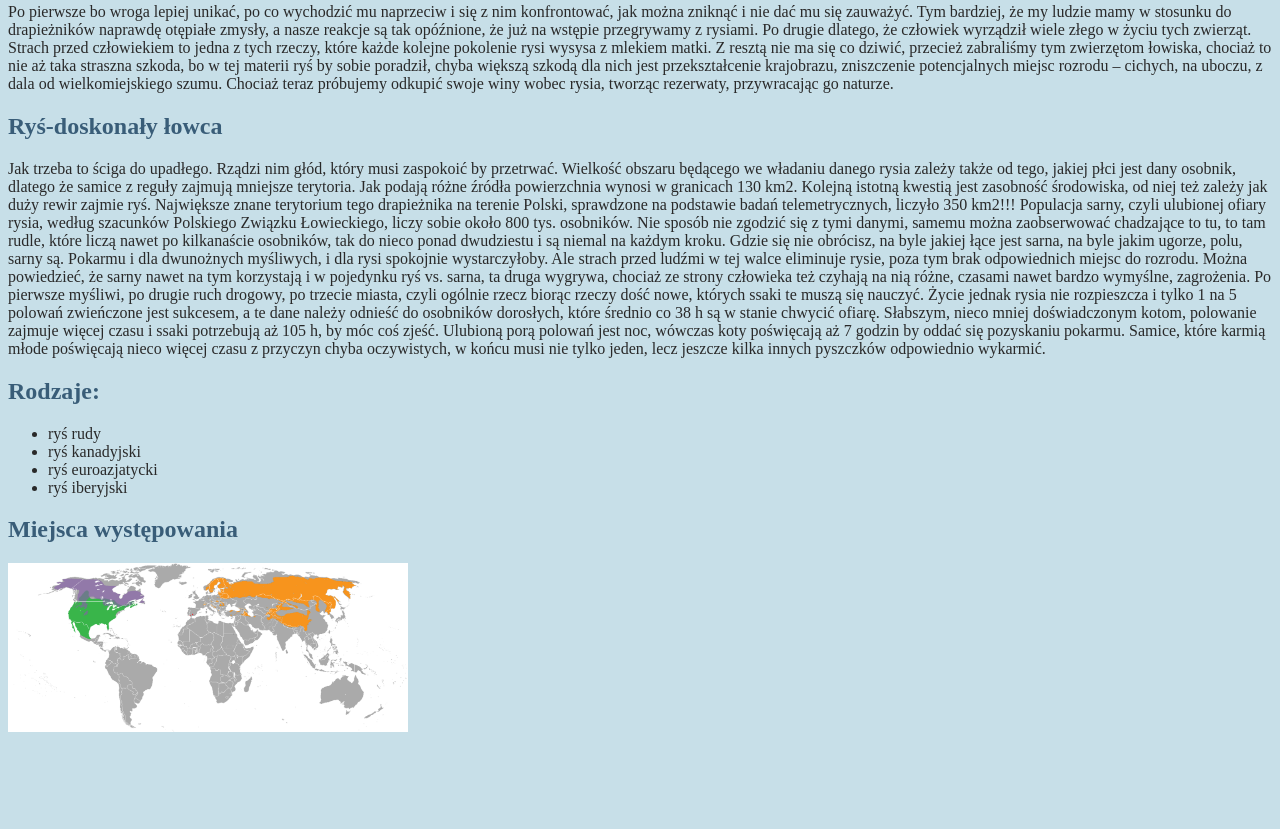
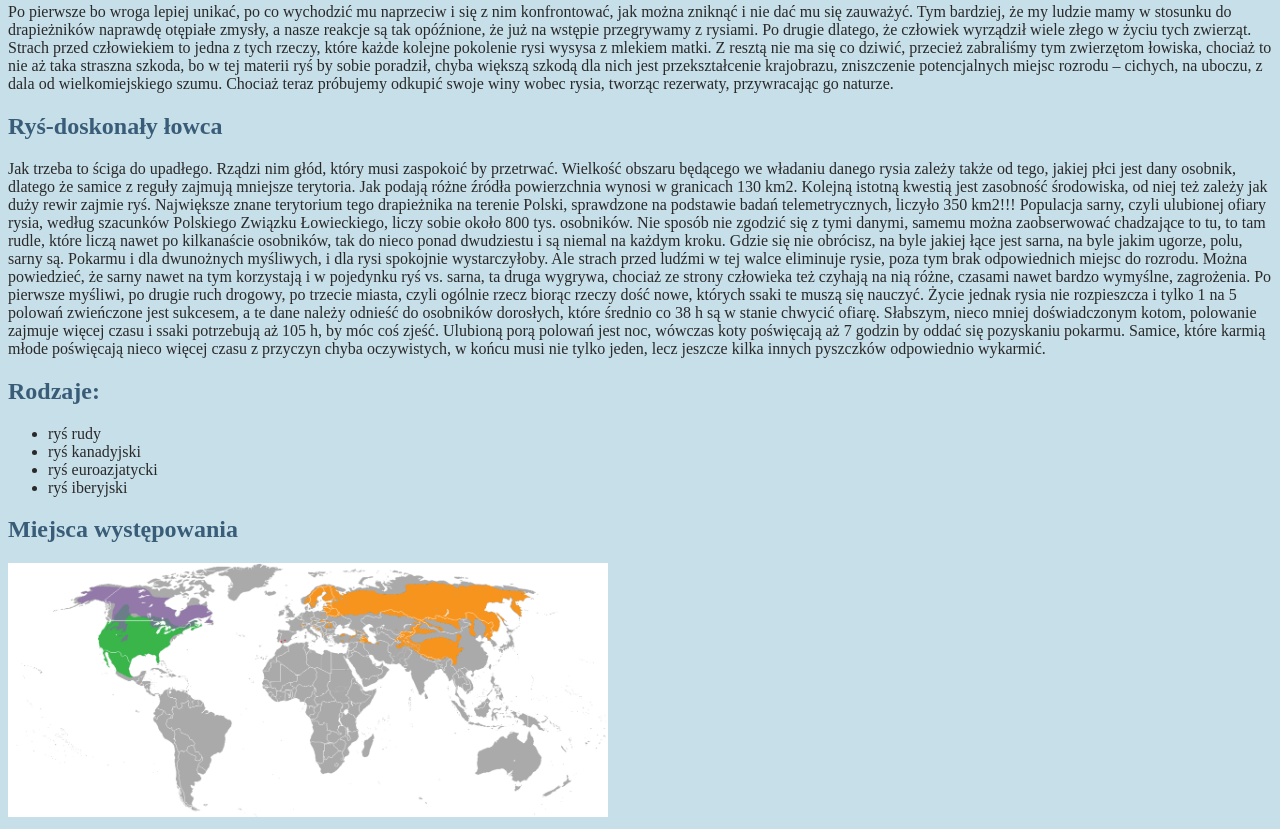
Before and after one commit to glosrozsadku/glosrozsadku.github.io, a plain HTML site: page index.html in a window 1280 px wide. Shown: the part 691-1520 px from the top of the page. Before the commit the page ends 1435 px from the top, so only its background shows below. Drawn offline with Linux system fonts and the light colour scheme.

Commit message:
Update index.html

```diff
--- a/index.html
+++ b/index.html
@@ -65,6 +65,6 @@
             <li>ryś iberyjski</li>
         </ul>
         <h2>Miejsca występowania</h2>
-        <img src="miejsca.png" width="400"/>
+        <img src="miejsca.png" width="600"/>
     </body>
 </html>
```
